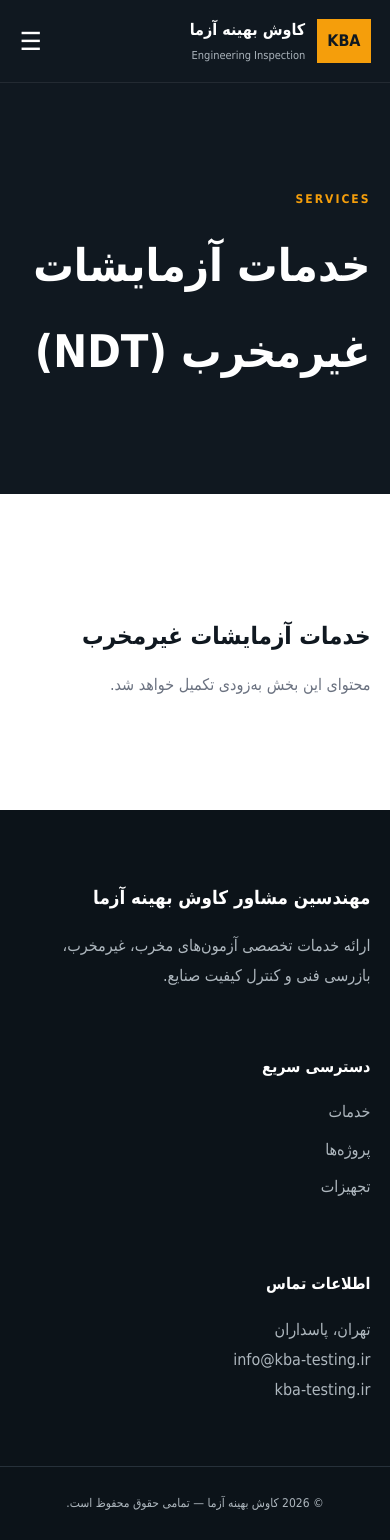
After one commit to saliraddd/kba-website, a Django app: page /services/ndt/ in a window 390 px wide. The commit adds this page. Run offline with Django 5.2, Linux system fonts and the light colour scheme.

Commit message:
developement

```diff
--- a/config/settings.py
+++ b/config/settings.py
@@ -76,7 +76,8 @@ WSGI_APPLICATION = 'config.wsgi.application'
 DATABASES = {
     'default': {
         'ENGINE': 'django.db.backends.sqlite3',
-        'NAME':  BASE_DIR / "media" / "db.sqlite3",
+        'NAME':  BASE_DIR  / "db.sqlite3",
+        # 'NAME':  BASE_DIR / "media" / "db.sqlite3",
     }
 }
 
--- a/static/css/style.css
+++ b/static/css/style.css
@@ -696,14 +696,277 @@ nav a:hover {
     color: var(--dark);
 }
 
+/* ================================
+   SERVICES DROPDOWN
+================================ */
+
+.nav-dropdown {
+    position: relative;
+}
+
+.nav-dropdown-header {
+    display: flex;
+    align-items: center;
+    gap: 5px;
+}
+
+.dropdown-toggle {
+    background: transparent;
+    border: 0;
+    color: var(--orange);
+    cursor: pointer;
+    font-size: 13px;
+    padding: 5px;
+    font-family: inherit;
+}
+
+/* Dropdown is hidden by default */
+.dropdown-menu {
+    position: absolute;
+    top: calc(100% + 18px);
+    right: 0;
+
+    width: 340px;
+
+    background: #121c24;
+    border-top: 3px solid var(--orange);
+
+    box-shadow: 0 15px 40px rgba(0, 0, 0, .30);
+
+    padding: 8px 0;
+
+    opacity: 0;
+    visibility: hidden;
+    pointer-events: none;
+
+    transform: translateY(10px);
+
+    transition:
+        opacity .2s ease,
+        transform .2s ease,
+        visibility .2s ease;
+
+    z-index: 2000;
+}
+
+
+/* Invisible bridge between menu and dropdown */
+
+.dropdown-menu::before {
+    content: "";
+    position: absolute;
+
+    top: -20px;
+    right: 0;
+
+    width: 100%;
+    height: 20px;
+}
+
+
+/* Dropdown links */
+
+.dropdown-menu a {
+    display: block;
+
+    padding: 12px 20px;
+
+    color: #d5dbe0;
+
+    font-size: 13px;
+    line-height: 1.8;
+
+    border-bottom: 1px solid rgba(255, 255, 255, .06);
+
+    transition:
+        color .2s ease,
+        background .2s ease,
+        padding .2s ease;
+}
+
+.dropdown-menu a:last-child {
+    border-bottom: 0;
+}
+
+.dropdown-menu a:hover {
+    background: rgba(245, 158, 11, .10);
+    color: var(--orange);
+    padding-right: 25px;
+}
+
+
+/* ================================
+   DESKTOP
+================================ */
+
+@media (min-width: 801px) {
+
+    .nav-dropdown:hover .dropdown-menu,
+    .nav-dropdown:focus-within .dropdown-menu {
+        opacity: 1;
+        visibility: visible;
+        pointer-events: auto;
+        transform: translateY(0);
+    }
+}
+
+
+/* ================================
+   MOBILE
+================================ */
 
 @media (max-width: 800px) {
 
+    /* Main grids */
+
+    .cards-grid,
+    .stats-grid,
+    .about-grid,
+    .contact-grid,
+    .footer-grid,
     .detail-grid,
     .contact-page-grid,
     .form-grid {
         grid-template-columns: 1fr;
     }
+
+
+    /* Main navigation */
+
+    nav {
+        display: none;
+
+        position: absolute;
+
+        top: 82px;
+        right: 0;
+        left: 0;
+
+        background: var(--dark);
+
+        padding: 25px;
+
+        flex-direction: column;
+        align-items: stretch;
+
+        gap: 10px;
+    }
+
+    nav.active {
+        display: flex;
+    }
+
+
+    /* Hamburger */
+
+    .menu-button {
+        display: block;
+
+        background: none;
+        border: 0;
+
+        color: white;
+
+        font-size: 25px;
+
+        cursor: pointer;
+    }
+
+
+    /* Services dropdown */
+
+    .nav-dropdown {
+        width: 100%;
+    }
+
+    .nav-dropdown-header {
+        width: 100%;
+
+        display: flex;
+        align-items: center;
+        justify-content: space-between;
+    }
+
+    .nav-dropdown-header > a {
+        flex: 1;
+    }
+
+    .dropdown-toggle {
+        font-size: 18px;
+
+        padding: 5px 15px;
+
+        transition: transform .2s ease;
+    }
+
+
+    /*
+       IMPORTANT:
+       On mobile the dropdown stays hidden
+       until JS adds .open to .nav-dropdown
+    */
+
+    .dropdown-menu {
+        position: static;
+
+        width: 100%;
+
+        margin-top: 8px;
+        padding: 0;
+
+        background: #18232d;
+
+        border-top: 2px solid var(--orange);
+
+        box-shadow: none;
+
+        opacity: 0;
+        visibility: hidden;
+        pointer-events: none;
+
+        transform: none;
+
+        display: none;
+
+        transition: none;
+    }
+
+
+    /* Open only after tapping arrow */
+
+    .nav-dropdown.open .dropdown-menu {
+        display: block;
+
+        opacity: 1;
+        visibility: visible;
+        pointer-events: auto;
+    }
+
+
+    /* Rotate arrow */
+
+    .nav-dropdown.open .dropdown-toggle {
+        transform: rotate(180deg);
+    }
+
+
+    .dropdown-menu::before {
+        display: none;
+    }
+
+
+    .dropdown-menu a {
+        display: block;
+
+        padding: 12px 15px;
+
+        font-size: 13px;
+
+        border-bottom: 1px solid rgba(255,255,255,.06);
+    }
+
+
+    /* Detail page */
 
     .detail-sidebar {
         position: static;
@@ -713,59 +976,22 @@ nav a:hover {
         height: 300px;
     }
 
+
+    /* Contact */
+
     .contact-form-box {
         padding: 25px;
     }
 
-    .hero-video {
-        object-position: center;
-    }
+
+    /* Hero */
 
     .hero {
         min-height: 580px;
     }
-}
 
-
-/* MOBILE */
-
-@media (max-width: 800px) {
-
-    .cards-grid,
-    .stats-grid,
-    .about-grid,
-    .contact-grid,
-    .footer-grid {
-        grid-template-columns: 1fr;
-    }
-
-    nav {
-        display: none;
-        position: absolute;
-        top: 82px;
-        right: 0;
-        left: 0;
-        background: var(--dark);
-        padding: 25px;
-        flex-direction: column;
-        align-items: stretch;
-    }
-
-    nav.active {
-        display: flex;
-    }
-
-    .menu-button {
-        display: block;
-        background: none;
-        border: 0;
-        color: white;
-        font-size: 25px;
-        cursor: pointer;
-    }
-
-    .hero {
-        min-height: 580px;
+    .hero-video {
+        object-position: center;
     }
 
     .hero-actions {
@@ -773,9 +999,11 @@ nav a:hover {
         align-items: flex-start;
     }
 
+
+    /* CTA */
+
     .cta-content {
         flex-direction: column;
         align-items: flex-start;
     }
-
 }
--- a/static/js/main.js
+++ b/static/js/main.js
@@ -2,7 +2,30 @@ const menuButton = document.getElementById("menuButton");
 const mainNav = document.getElementById("mainNav");
 
 if (menuButton && mainNav) {
+
     menuButton.addEventListener("click", () => {
+
         mainNav.classList.toggle("active");
+
     });
+
 }
+
+
+/* Services Dropdown */
+
+const dropdownToggle = document.querySelector(".dropdown-toggle");
+const navDropdown = document.querySelector(".nav-dropdown");
+
+if (dropdownToggle && navDropdown) {
+
+    dropdownToggle.addEventListener("click", (event) => {
+
+        event.preventDefault();
+        event.stopPropagation();
+
+        navDropdown.classList.toggle("open");
+
+    });
+
+}
--- a/templates/base.html
+++ b/templates/base.html
@@ -52,9 +52,50 @@
                 صفحه اصلی
             </a>
 
-            <a href="{% url 'website:services' %}">
-                خدمات
-            </a>
+
+            <div class="nav-dropdown">
+
+                <div class="nav-dropdown-header">
+
+                    <a href="{% url 'website:services' %}">
+                        خدمات
+                    </a>
+
+                    <button
+                        type="button"
+                        class="dropdown-toggle"
+                        aria-label="نمایش زیرمنوی خدمات"
+                    >
+                        ▾
+                    </button>
+
+                </div>
+
+                <div class="dropdown-menu">
+
+                    <a href="{% url 'website:ndt_service' %}">
+                        خدمات آزمایشات غیرمخرب (NDT)
+                    </a>
+
+                    <a href="{% url 'website:ndt_level3' %}">
+                        خدمات سطح III آزمایشات غیرمخرب
+                    </a>
+
+                    <a href="{% url 'website:welding_engineering' %}">
+                        خدمات در زمینه مهندسی جوش
+                    </a>
+
+                    <a href="{% url 'website:technical_inspection' %}">
+                        بازرسی فنی و نظارت عالیه
+                    </a>
+
+                    <a href="{% url 'website:welding_inspection' %}">
+                        بازرسی جوش در انواع سازه‌ها و تجهیزات
+                    </a>
+
+                </div>
+
+            </div>
 
             <a href="{% url 'website:projects' %}">
                 پروژه‌ها
--- /dev/null
+++ b/templates/website/services/ndt.html
@@ -0,0 +1,28 @@
+{% extends "base.html" %}
+
+{% block title %}
+خدمات آزمایشات غیرمخرب NDT | KBA
+{% endblock %}
+
+{% block content %}
+
+<section class="page-header">
+    <div class="container">
+        <span>SERVICES</span>
+        <h1>خدمات آزمایشات غیرمخرب (NDT)</h1>
+    </div>
+</section>
+
+<section class="section">
+    <div class="container content-page">
+
+        <h2>خدمات آزمایشات غیرمخرب</h2>
+
+        <p>
+            محتوای این بخش به‌زودی تکمیل خواهد شد.
+        </p>
+
+    </div>
+</section>
+
+{% endblock %}
--- a/website/urls.py
+++ b/website/urls.py
@@ -6,6 +6,11 @@ app_name = "website"
 urlpatterns = [
     path("", views.home, name="home"),
     path("services/", views.services, name="services"),
+    path("services/ndt/", views.ndt_service, name="ndt_service"),
+    path("services/ndt-level-3/", views.ndt_level3, name="ndt_level3"),
+    path("services/welding-engineering/", views.welding_engineering, name="welding_engineering"),
+    path("services/technical-inspection/", views.technical_inspection, name="technical_inspection"),
+    path("services/welding-inspection/", views.welding_inspection, name="welding_inspection"),
     path("services/<int:pk>/", views.service_detail, name="service_detail"),
     path("projects/", views.projects, name="projects"),
     path("projects/<int:pk>/", views.project_detail, name="project_detail"),
--- a/website/views.py
+++ b/website/views.py
@@ -115,3 +115,22 @@ def contact(request):
         "website/contact.html",
         {"form": form},
     )
+
+def ndt_service(request):
+    return render(request, "website/services/ndt.html")
+
+
+def ndt_level3(request):
+    return render(request, "website/services/ndt_level3.html")
+
+
+def welding_engineering(request):
+    return render(request, "website/services/welding_engineering.html")
+
+
+def technical_inspection(request):
+    return render(request, "website/services/technical_inspection.html")
+
+
+def welding_inspection(request):
+    return render(request, "website/services/welding_inspection.html")
```
Also changed, not shown: templates/website/services/ndt_level3.html (added), templates/website/services/technical_inspection.html (added), templates/website/services/welding_engineering.html (added), templates/website/services/welding_inspection.html (added).
